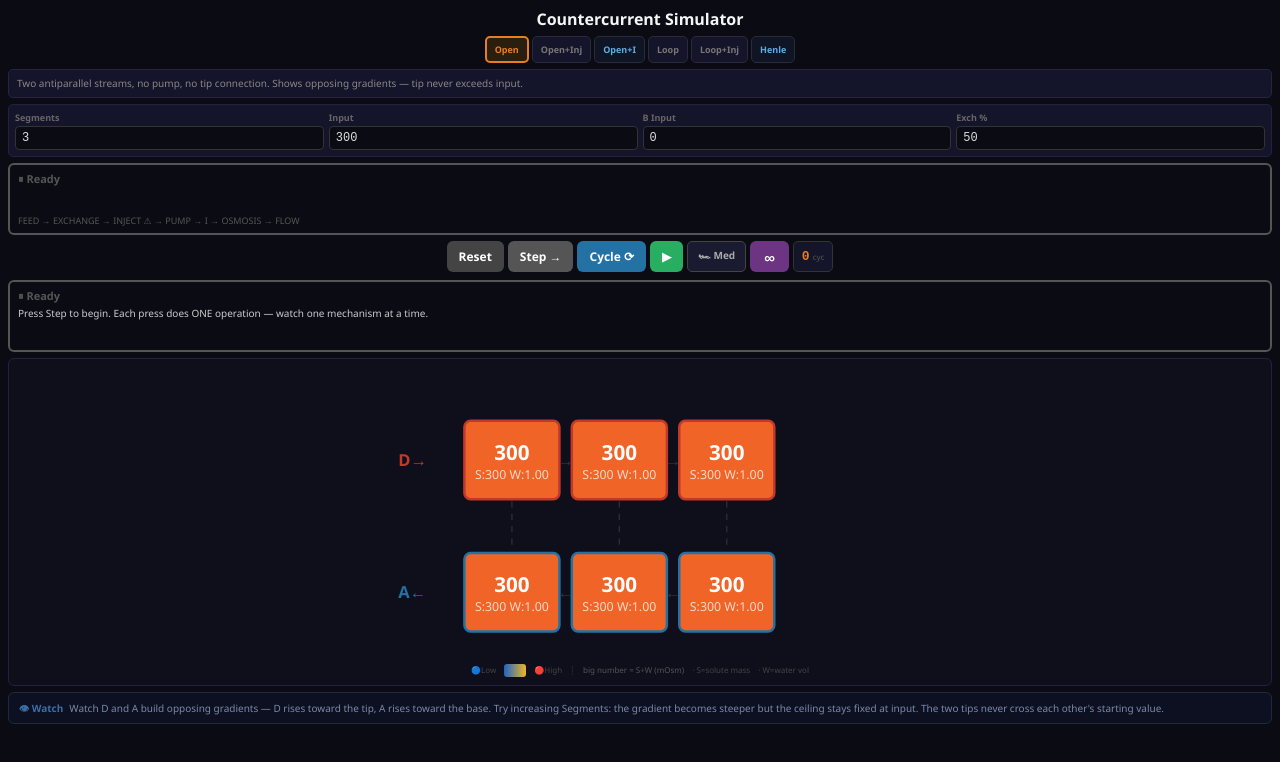
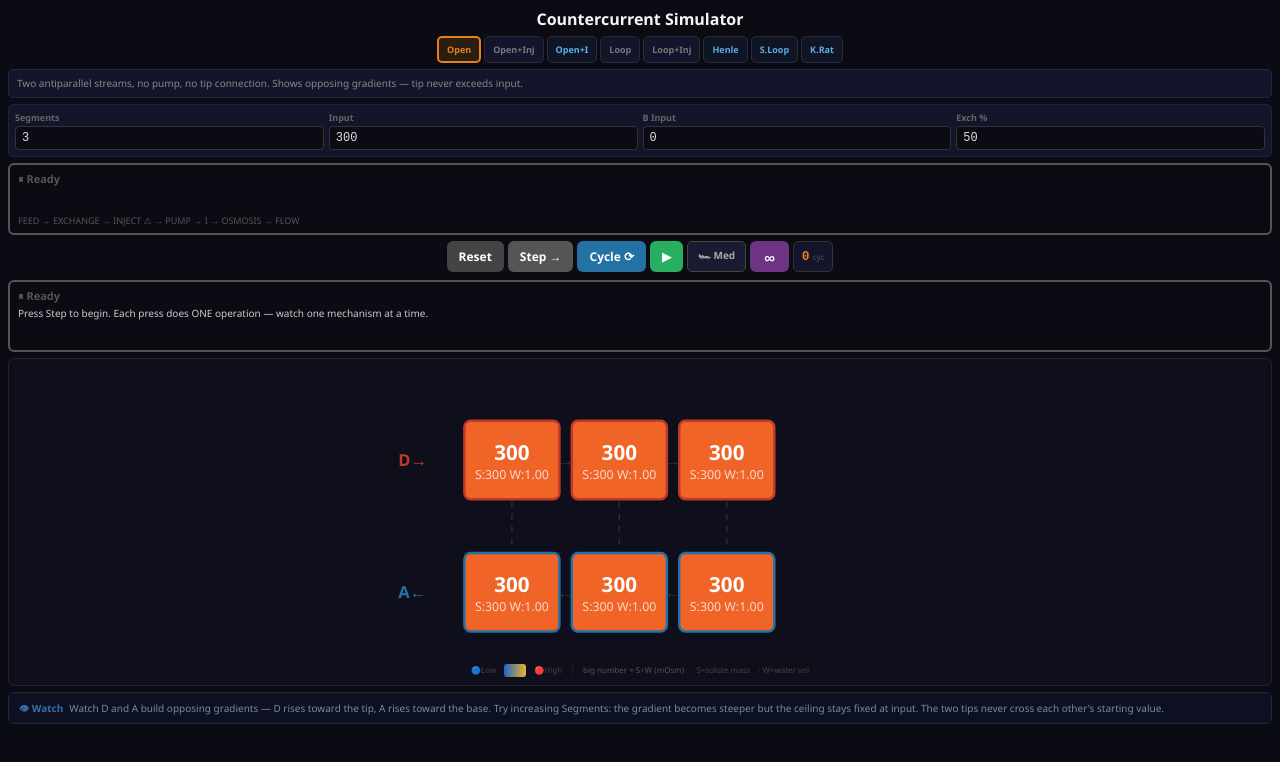
Before and after one commit to Ashu13b/henele-loop-academy, a React (Vite) app: page / in a window 1280 px wide. Shown: the top 762 px of the page. Built offline with nearby package versions, Linux system fonts and the light colour scheme.

Commit message:
feat: Task A — add Short Loop (cortical) and Kangaroo Rat scenarios to SC

```diff
--- a/src/constants.js
+++ b/src/constants.js
@@ -41,6 +41,22 @@ export const SC = {
     watch: "Watch the W value inside D segments fall below 1.0 — water is leaving via osmosis into I. S (solute mass) in D stays nearly constant. Concentration rises only because water left. Check conservation: total solute stays stable. I is the gradient battery that makes this work.",
     key: "Real multiplication with conservation intact. D concentrates by LOSING WATER, not gaining solute — the pump charges I, osmosis drains D, the U-turn feeds dilute fluid back to the pump. Factor > 1×, nothing fabricated. This is how your kidneys work right now.",
   },
+  "short-loop": {
+    label: "Short Loop (Cortical)", short: "S.Loop",
+    desc: "Cortical nephron: only 4 segments. Same single-effect pump (~200 mOsm per level) as Real Henle — but fewer levels means weak multiplication. Tip barely reaches 400–600 mOsm.",
+    hasActive: true, isLoop: true, hasI: true,
+    defaultNumBoxes: 4, defaultActiveAmount: 200,
+    watch: "Watch the tip concentration — it plateaus well below 1200 mOsm. Each level adds the same ~200 mOsm single effect, but with only 4 segments there are not enough rungs on the ladder. Compare with Real Henle to see how loop length sets the ceiling.",
+    key: "Multiplication = single-effect × number of levels. A short cortical loop can only reach ~400–600 mOsm. Most human nephrons are cortical; only the juxtamedullary ones reach 1200. This is why humans can concentrate urine to 1200 but not higher.",
+  },
+  "kangaroo-rat": {
+    label: "Kangaroo Rat", short: "K.Rat",
+    desc: "Desert survival: 16-segment loop with a stronger pump (~300 mOsm single effect). Models the kangaroo rat kidney that can concentrate urine above 9000 mOsm — nearly 8× human maximum.",
+    hasActive: true, isLoop: true, hasI: true,
+    defaultNumBoxes: 16, defaultActiveAmount: 300,
+    watch: "Watch the tip concentration keep climbing — far past 1200 mOsm. Every extra segment multiplies the gradient one more time. The interstitium at the tip becomes extraordinarily concentrated. Notice how long it takes to reach steady state with 16 segments.",
+    key: "The kangaroo rat never needs to drink water — it survives entirely on metabolic water from seeds. Its secret is a very long Loop of Henle. Loop length is the primary evolutionary lever for urine concentration: more segments, higher ceiling. Physics is identical to Real Henle — only the geometry differs.",
+  },
 };
 
 export const PI = {
```
Also changed, not shown: 1 other file (tests, documents, lock files or other folders).
